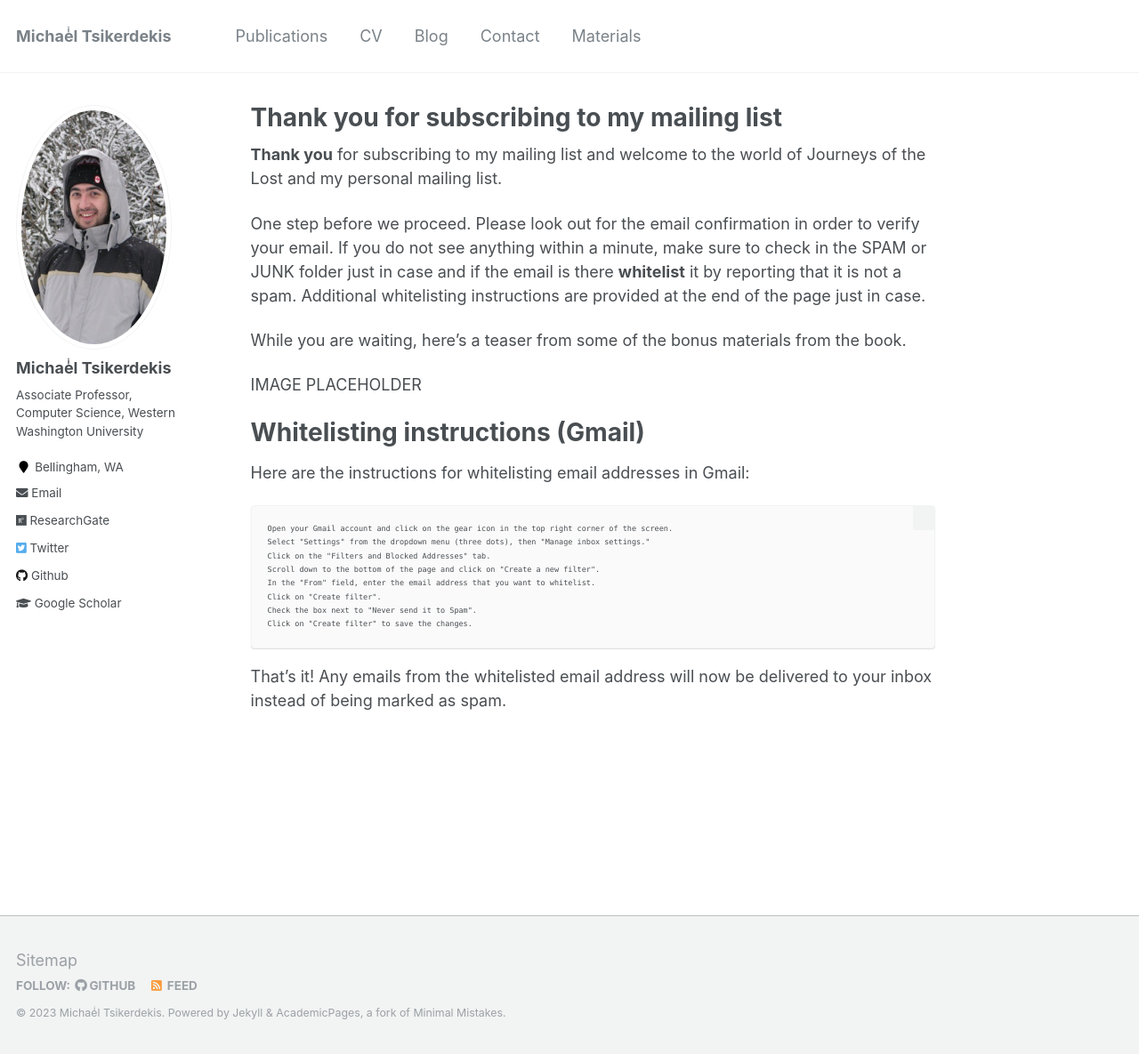
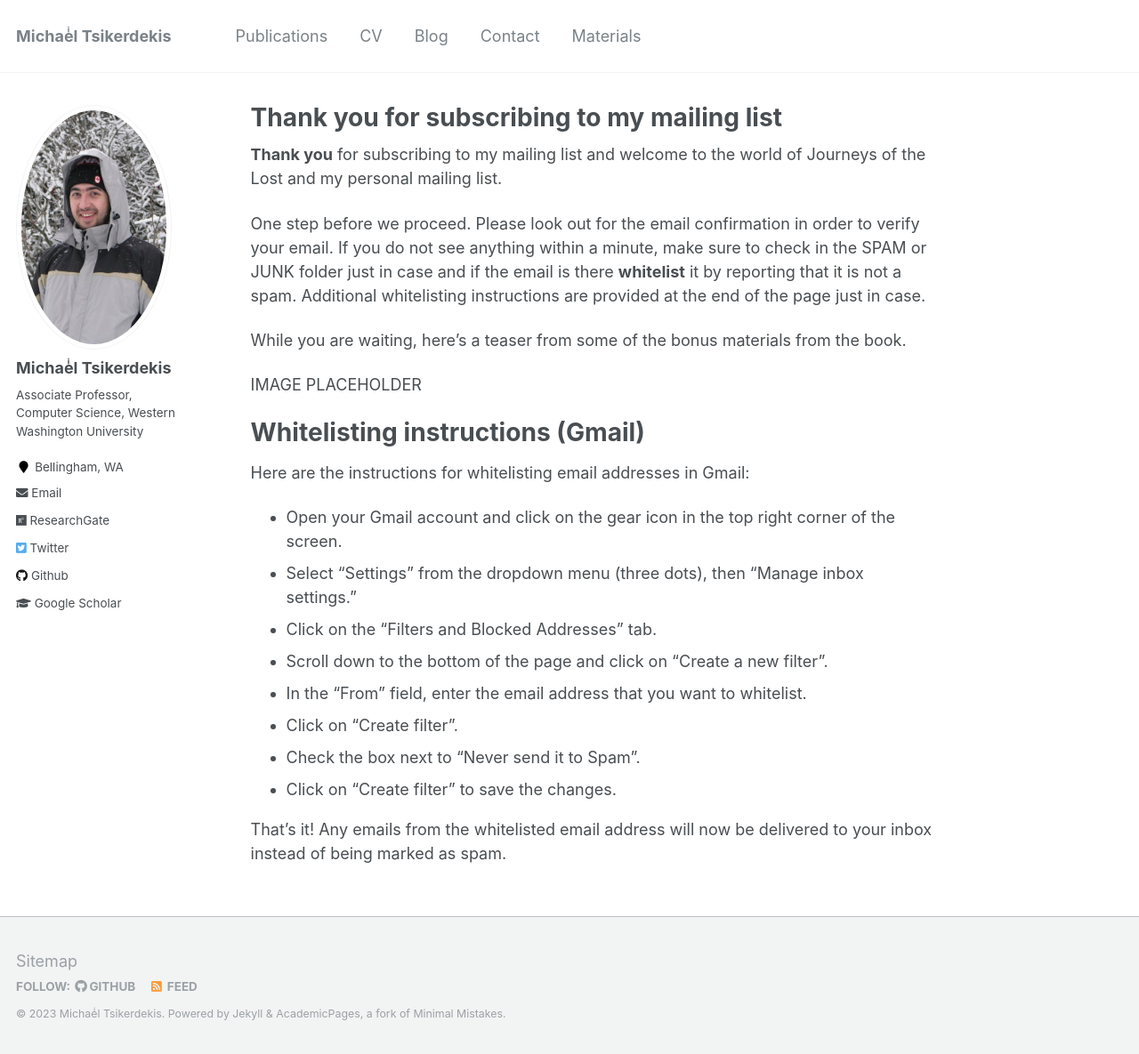
Before and after one commit to tsikerdekis/michael.tsikerdekis.com, a Jekyll site: the page built from _pages/thank-you.md, in a window 1280 px wide and 1185 px high. Shown: the whole window at 89% size. Built offline with Jekyll 4.4.1, drawn with Linux system fonts in a browser that asks for light colours.

Commit message:
Update thank-you.md

```diff
--- a/_pages/thank-you.md
+++ b/_pages/thank-you.md
@@ -19,13 +19,13 @@ IMAGE PLACEHOLDER
 
 Here are the instructions for whitelisting email addresses in Gmail:
 
-    Open your Gmail account and click on the gear icon in the top right corner of the screen.
-    Select "Settings" from the dropdown menu (three dots), then "Manage inbox settings."
-    Click on the "Filters and Blocked Addresses" tab.
-    Scroll down to the bottom of the page and click on "Create a new filter".
-    In the "From" field, enter the email address that you want to whitelist.
-    Click on "Create filter".
-    Check the box next to "Never send it to Spam".
-    Click on "Create filter" to save the changes.
+- Open your Gmail account and click on the gear icon in the top right corner of the screen.
+- Select "Settings" from the dropdown menu (three dots), then "Manage inbox settings."
+- Click on the "Filters and Blocked Addresses" tab.
+- Scroll down to the bottom of the page and click on "Create a new filter".
+- In the "From" field, enter the email address that you want to whitelist.
+- Click on "Create filter".
+- Check the box next to "Never send it to Spam".
+- Click on "Create filter" to save the changes.
 
 That's it! Any emails from the whitelisted email address will now be delivered to your inbox instead of being marked as spam.
```
